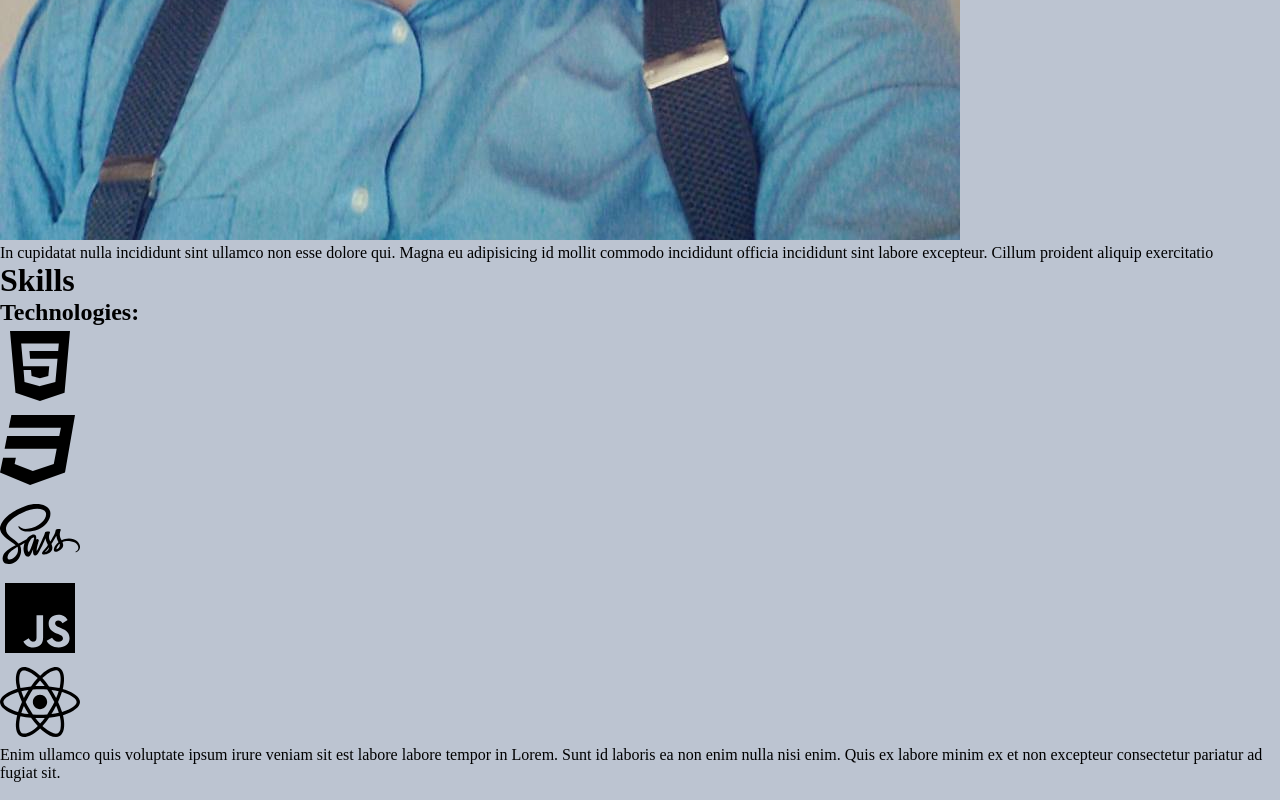
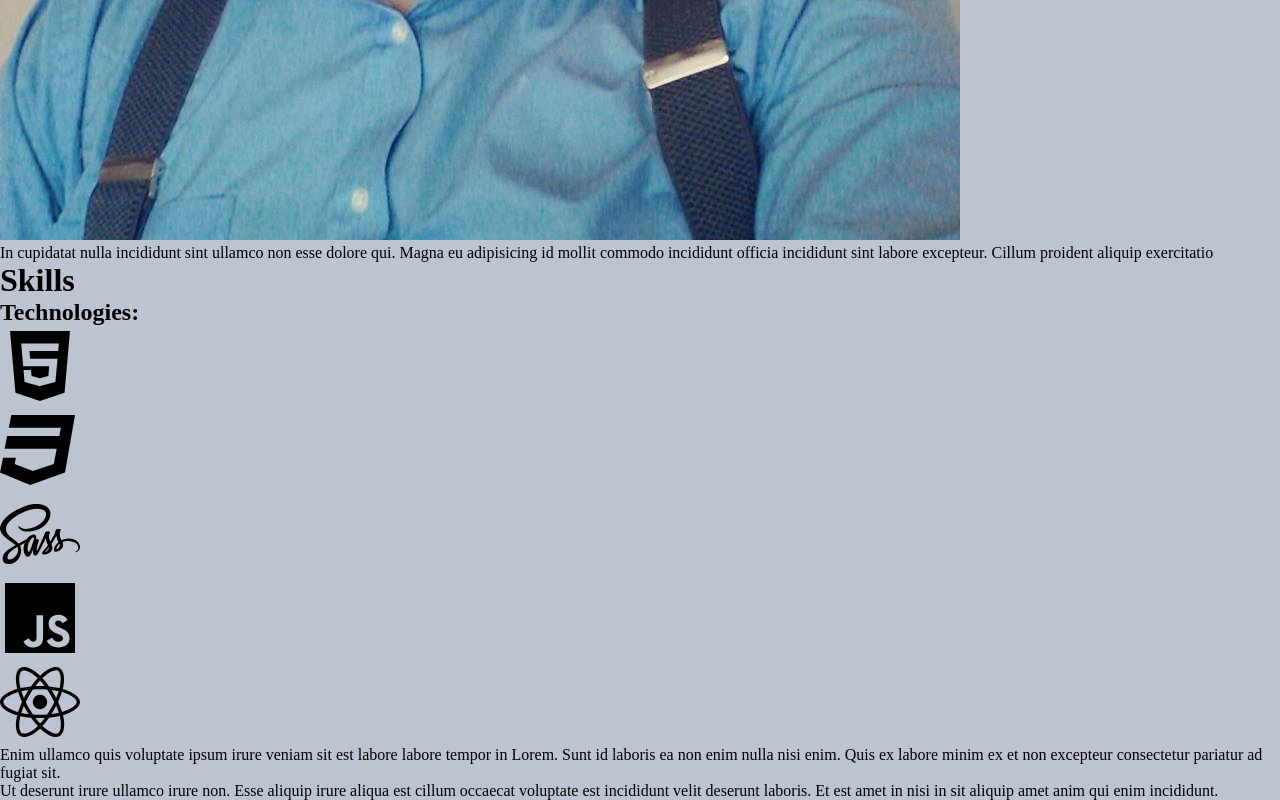
Before and after one commit to PatrykSkrucha/cv, a React app: page / in a window 1280 px wide. Shown: the part 757-1557 px from the top of the page. Built offline with nearby package versions, Linux system fonts and the light colour scheme.

Commit message:
footer added

```diff
--- a/src/containers/Footer/Footer.js
+++ b/src/containers/Footer/Footer.js
@@ -3,7 +3,7 @@
 const footer = () => (
 	<div className={classes.Footer}>
 		<p>
-			Ut deserunt irure ullamco irure non. Esse aliquip irure aliqua est cillum occaecat voluptate est incididunt velit deserunt laboris. Et est amet in nisi in sit aliquip amet anim qui enim incididunt. Mollit quis aute amet irure labore commodo. Consectetur aliqua sunt nisi culpa culpa eu aute laborum dolor esse. Laborum Lorem pariatur velit pariatur ea Lorem veniam magna duis deserunt et excepteur fugiat.
+			Ut deserunt irure ullamco irure non. Esse aliquip irure aliqua est cillum occaecat voluptate est incididunt velit deserunt laboris. Et est amet in nisi in sit aliquip amet anim qui enim incididunt.
 		</p>
 	</div>
 )
--- a/src/containers/Footer/Footer.scss
+++ b/src/containers/Footer/Footer.scss
@@ -1,5 +1,7 @@
 .Footer{
 	width: 100%;
+	height: 100px;
+	background-color: orange;
 	flex-basis: 100%;
 	border: 1px solid blue;
 }
--- a/src/containers/Page/Page.js
+++ b/src/containers/Page/Page.js
@@ -18,6 +18,7 @@
 				<About />
 
 				<Skills />
+				<Footer />
 			</div>
 		)
 
```
